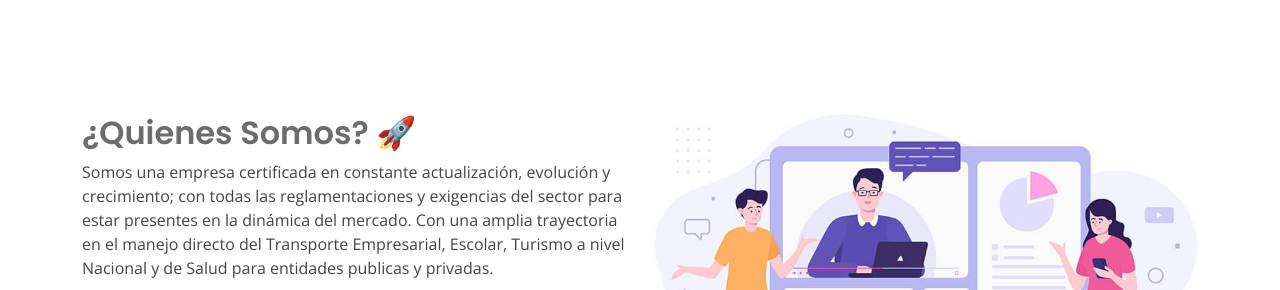
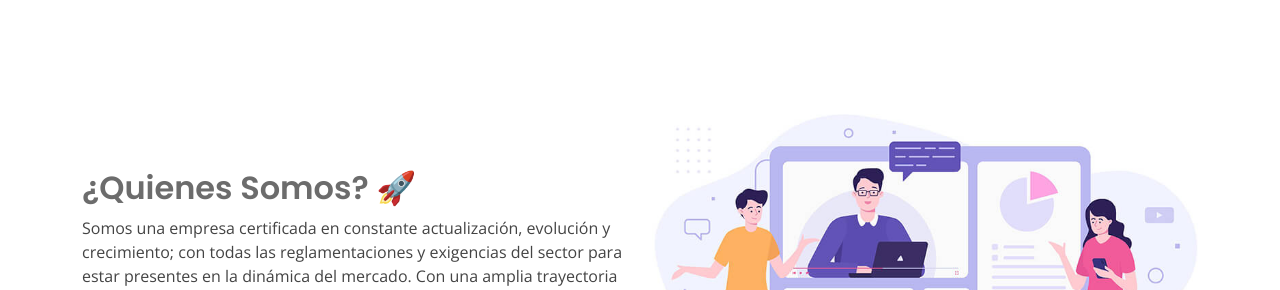
Before and after one commit to alejandro945/altagama-web-page, a plain HTML site: page index.html in a window 1280 px wide. Shown: the part 806-1096 px from the top of the page. Drawn offline with nearby package versions, Linux system fonts and the light colour scheme.

Commit message:
:art: Vertical alignment and final of our first web version

```diff
--- a/index.html
+++ b/index.html
@@ -90,7 +90,7 @@
             <img src="assets/img/about.jpg" class="img-fluid" alt="">
           </div>
 
-          <div class="col-lg-6 pt-4 pt-lg-0 order-2 order-lg-1 content" data-aos="fade-right">
+          <div class="col-lg-6 pt-4 pt-lg-0 order-2 order-lg-1 content align-self-center" data-aos="fade-right">
             <h3>¿Quienes Somos? 🚀</h3>
             <p>
               Somos una empresa certificada en constante actualización, evolución y crecimiento; con todas las reglamentaciones y exigencias del sector para estar presentes en la dinámica del mercado. Con una amplia trayectoria en el manejo directo del Transporte Empresarial, Escolar, Turismo a nivel Nacional y de Salud para entidades publicas y privadas.
```
